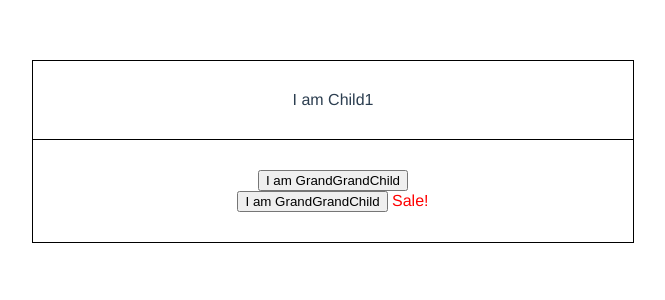
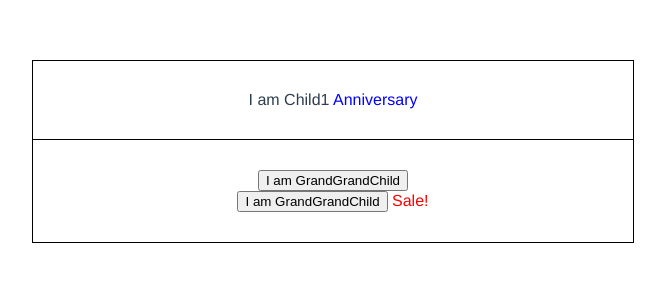
Before and after one commit to Vannsl/jsdays_vue_night_session, a Vue app: page / in a window 1280 px wide. Shown: the top 300 px of the page, without its empty margins (307-972 px from the left). Built offline with nearby package versions, Linux system fonts and the light colour scheme.

Commit message:
uses global vars

```diff
--- a/src/components/Child1.vue
+++ b/src/components/Child1.vue
@@ -1,11 +1,41 @@
 <template>
   <div>
-    I am Child1
+    <span>I am Child1</span>
+    <span
+      v-if="showAnniversary"
+      class="anniversary"
+    >
+       Anniversary
+    </span>
+    <span
+      v-if="showSale"
+      class="sale"
+    >
+       Sale!
+    </span>
   </div>
 </template>
 
 <script>
 export default {
-  name: 'Child1'
+  name: 'Child1',
+  computed: {
+    showAnniversary() {
+      return this.$root.$data.hasAnniversary;
+    },
+    showSale() {
+      return this.showAnniversary && this.$root.$data.hasSaleItem;
+    }
+  }
 }
 </script>
+
+<style scoped>
+.anniversary {
+  color: blue;
+}
+
+.sale {
+  color: red;
+}
+</style>
--- a/src/components/GrandGrandChild.vue
+++ b/src/components/GrandGrandChild.vue
@@ -21,7 +21,9 @@ export default {
   },
   methods: {
     addToCart() {
-      console.log(`addToCart, Sale: ${this.isSaleItem}`);
+      if (this.isSaleItem) {
+        this.$root.$data.hasSaleItem = true;
+      }
     }
   }
 }
--- a/src/main.js
+++ b/src/main.js
@@ -5,4 +5,8 @@ Vue.config.productionTip = false
 
 new Vue({
   render: h => h(App),
+  data: {
+    hasAnniversary: true,
+    hasSaleItem: false
+  }
 }).$mount('#app')
```
